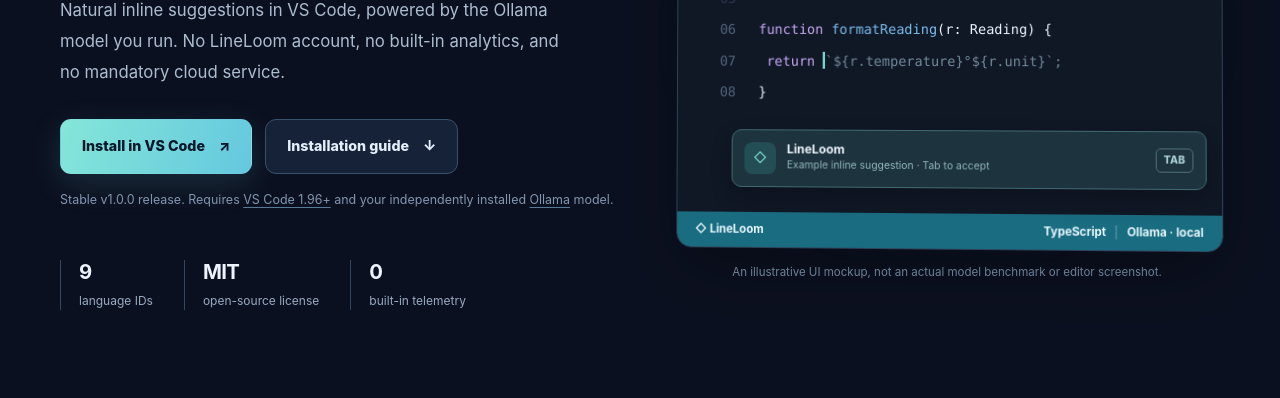
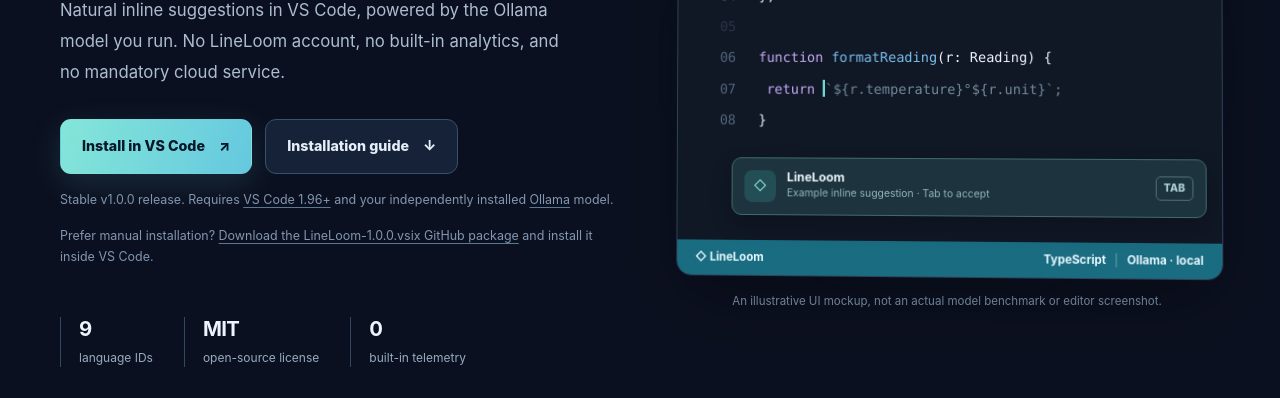
Before and after one commit to sanskarIN/LineLoom, a website: page site/index.html in a window 1280 px wide. Shown: the part 402-800 px from the top of the page. Drawn offline with Linux system fonts and the light colour scheme.

Commit message:
docs(site): retain visible GitHub VSIX fallback alongside Marketplace install

```diff
--- a/site/index.html
+++ b/site/index.html
@@ -41,6 +41,7 @@
           <a class="button button-outline" href="./install.html">Installation guide <span aria-hidden="true">↓</span></a>
         </div>
         <p class="mini-note">Stable v1.0.0 release. Requires <a href="https://code.visualstudio.com/" target="_blank" rel="noopener noreferrer">VS Code 1.96+</a> and your independently installed <a href="https://ollama.com/" target="_blank" rel="noopener noreferrer">Ollama</a> model.</p>
+        <p class="mini-note">Prefer manual installation? <a href="https://github.com/sanskarIN/LineLoom/releases/download/v1.0.0/LineLoom-1.0.0.vsix">Download the LineLoom-1.0.0.vsix GitHub package</a> and install it inside VS Code.</p>
         <div class="hero-stats" aria-label="LineLoom overview">
           <div><strong>9</strong><span>language IDs</span></div>
           <div><strong>MIT</strong><span>open-source license</span></div>
```
